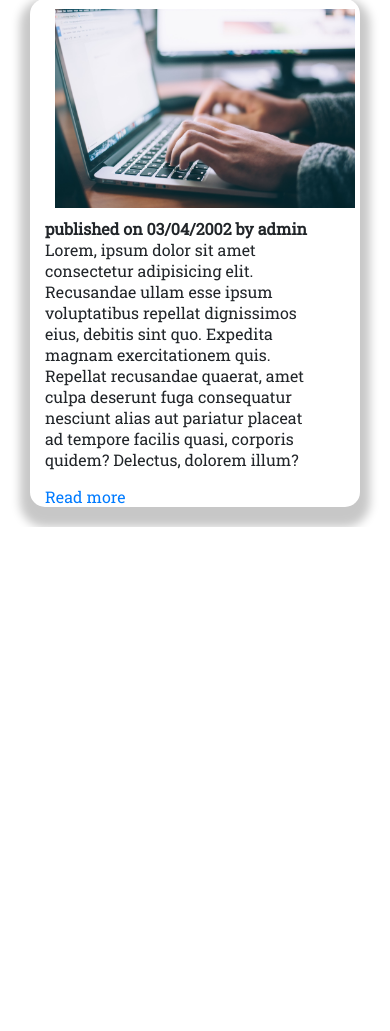
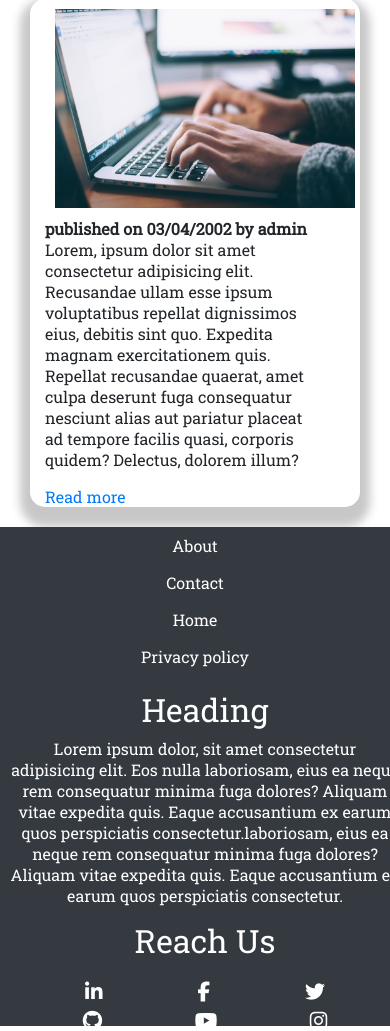
Before and after one commit to shehanxdev/Scientia, a PHP site: page /html/index.html in a window 390 px wide; the page is wider, and only the part inside the window is pictured. Shown: the part 1197-2228 px from the top of that part. Before the commit the page ends 1724 px from the top of that part, so only its background shows below. Run offline with PHP 8.4, Linux system fonts and the light colour scheme; some libraries are stand-ins or nearby versions.

Commit message:
version 16/11/2021 commited at 8:12PM. Footer is being developed

```diff
--- a/css/index.css
+++ b/css/index.css
@@ -12,6 +12,10 @@ version: 1.0
   font: 16px "Roboto Slab", serif;
   margin: 0;
   padding: 0;
+}
+
+body {
+  overflow-x: hidden;
 }
 
 hr {
@@ -37,6 +41,44 @@ hr {
 
 .custom-css-img {
   margin: 10px;
+}
+
+.custom-css-footer ul {
+  list-style: none;
+}
+
+.custom-css-footer a {
+  color: white;
+  text-align: center;
+}
+
+.custom-css-footer div[class="row"] {
+  padding: 30px 40px 0 40px;
+}
+
+.custom-css-footer-heading {
+  -webkit-box-orient: vertical;
+  -webkit-box-direction: normal;
+      -ms-flex-direction: column;
+          flex-direction: column;
+  margin-left: 10px;
+}
+
+.custom-css-footer-row {
+  -webkit-box-pack: justify;
+      -ms-flex-pack: justify;
+          justify-content: space-between;
+}
+
+.custom-css-icons {
+  padding: 18px 0 0 0px;
+  -webkit-box-pack: space-evenly;
+      -ms-flex-pack: space-evenly;
+          justify-content: space-evenly;
+}
+
+.custom-css-icons i {
+  margin: 5px;
 }
 
 @media only screen and (min-width: 576px) {
--- a/css/index.scss
+++ b/css/index.scss
@@ -12,6 +12,9 @@ version: 1.0
   font: 16px "Roboto Slab", serif;
   margin: 0;
   padding: 0;
+}
+body {
+  overflow-x: hidden;
 }
 
 hr {
@@ -33,6 +36,31 @@ hr {
 }
 .custom-css-img {
   margin: 10px;
+}
+.custom-css-footer ul {
+  list-style: none;
+}
+.custom-css-footer a {
+  color: white;
+  text-align: center;
+}
+.custom-css-footer div[class="row"] {
+  padding: 30px 40px 0 40px;
+}
+.custom-css-footer-heading {
+  flex-direction: column;
+  margin-left: 10px;
+}
+
+.custom-css-footer-row {
+  justify-content: space-between;
+}
+.custom-css-icons {
+  padding: 18px 0 0 0px;
+  justify-content: space-evenly;
+}
+.custom-css-icons i {
+  margin: 5px;
 }
 @media only screen and (min-width: 576px) {
   //navbar styles start
--- a/html/index.html
+++ b/html/index.html
@@ -11,6 +11,7 @@ version: 1.0
     <meta http-equiv="X-UA-Compatible" content="IE=edge" />
     <meta name="viewport" content="width=device-width, initial-scale=1.0" />
     <title>Home</title>
+    <link rel="icon" href="../images/logo.png" />
     <link
       rel="stylesheet"
       href="https://stackpath.bootstrapcdn.com/bootstrap/4.4.1/css/bootstrap.min.css"
@@ -123,6 +124,46 @@ version: 1.0
         </div>
       </div>
     </section>
+    <!--post preview section ends-->
+    <!--footer section-->
+    <footer class="container-fuild bg-dark custom-css-footer text-white">
+      <div class="row custom-css-footer-row">
+        <div class="col-sm-4">
+          <ul>
+            <li class="nav-item"><a class="nav-link" href="#">About</a></li>
+            <li class="nav-item"><a class="nav-link" href="#">Contact</a></li>
+            <li class="nav-item"><a class="nav-link" href="#">Home</a></li>
+            <li class="nav-item">
+              <a class="nav-link" href="#">Privacy policy</a>
+            </li>
+          </ul>
+        </div>
+        <div class="col-sm-4 row custom-css-footer-heading text-center">
+          <h2 class="h2">Heading</h2>
+          <p>
+            Lorem ipsum dolor, sit amet consectetur adipisicing elit. Eos nulla
+            laboriosam, eius ea neque rem consequatur minima fuga dolores?
+            Aliquam vitae expedita quis. Eaque accusantium ex earum quos
+            perspiciatis consectetur.laboriosam, eius ea neque rem consequatur
+            minima fuga dolores? Aliquam vitae expedita quis. Eaque accusantium
+            ex earum quos perspiciatis consectetur.
+          </p>
+        </div>
+        <div class="col-sm-4 custom-css-footer-heading row text-center">
+          <h2 class="h2">Reach Us</h2>
+          <div class="custom-css-icons row">
+            <i class="fa fa-linkedin fa-lg"></i>
+            <i class="fa fa-facebook fa-lg"></i>
+            <i class="fa fa-twitter fa-lg"></i>
+          </div>
+          <div class="custom-css-icons row">
+            <i class="fa fa-github fa-lg"></i>
+            <i class="fa fa-youtube fa-lg"></i>
+            <i class="fa fa-instagram fa-lg"></i>
+          </div>
+        </div>
+      </div>
+    </footer>
     <!--bootstrap javascript-->
     <script
       src="https://code.jquery.com/jquery-3.4.1.slim.min.js"
```
